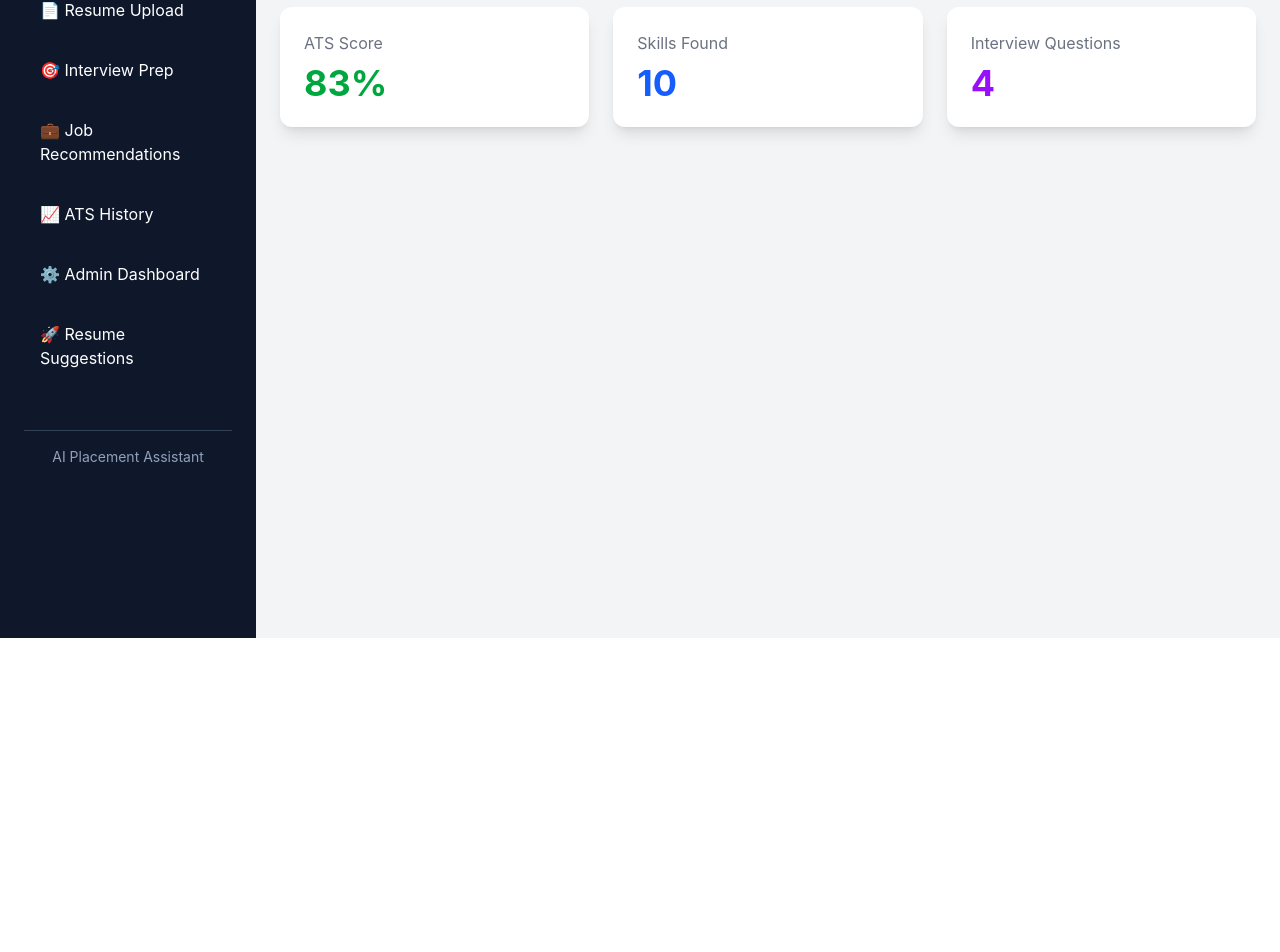
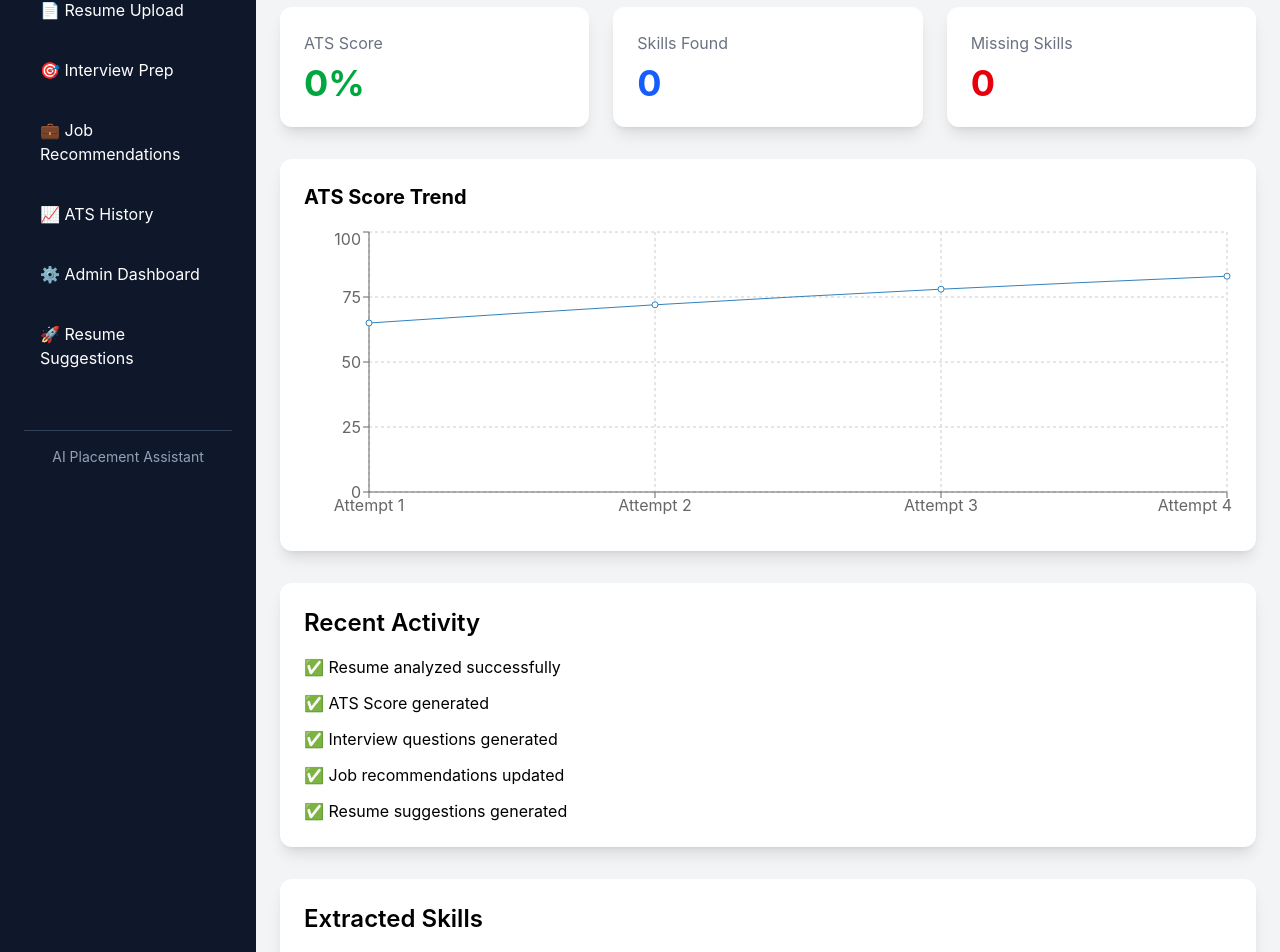
Before and after one commit to MrAyush07/AI-Placement-Assistant, a React app in the folder frontend/: page /dashboard in a window 1280 px wide. Shown: the part 162-1114 px from the top of the page. Before the commit the page ends 800 px from the top, so only its background shows below. Built offline with nearby package versions, Linux system fonts and the light colour scheme; the HTML template or start-up script is replaced by a standard one.

Commit message:
Added ATS Trend Chart

```diff
--- a/frontend/package.json
+++ b/frontend/package.json
@@ -15,6 +15,7 @@
     "react": "^19.2.6",
     "react-dom": "^19.2.6",
     "react-router-dom": "^7.17.0",
+    "recharts": "^3.8.1",
     "tailwindcss": "^4.3.1"
   },
   "devDependencies": {
--- /dev/null
+++ b/frontend/src/components/ATSChart.jsx
@@ -0,0 +1,60 @@
+import {
+  LineChart,
+  Line,
+  XAxis,
+  YAxis,
+  Tooltip,
+  CartesianGrid,
+  ResponsiveContainer,
+} from "recharts";
+
+function ATSChart() {
+  const data = [
+    {
+      name: "Attempt 1",
+      score: 65,
+    },
+    {
+      name: "Attempt 2",
+      score: 72,
+    },
+    {
+      name: "Attempt 3",
+      score: 78,
+    },
+    {
+      name: "Attempt 4",
+      score: 83,
+    },
+  ];
+
+  return (
+    <div className="bg-white p-6 rounded-xl shadow-lg">
+      <h2 className="text-xl font-bold mb-4">
+        ATS Score Trend
+      </h2>
+
+      <ResponsiveContainer
+        width="100%"
+        height={300}
+      >
+        <LineChart data={data}>
+          <CartesianGrid strokeDasharray="3 3" />
+
+          <XAxis dataKey="name" />
+
+          <YAxis />
+
+          <Tooltip />
+
+          <Line
+            type="monotone"
+            dataKey="score"
+          />
+        </LineChart>
+      </ResponsiveContainer>
+    </div>
+  );
+}
+
+export default ATSChart;
--- a/frontend/src/pages/Dashboard.jsx
+++ b/frontend/src/pages/Dashboard.jsx
@@ -1,7 +1,21 @@
+import { useEffect, useState } from "react";
 import Sidebar from "../components/Sidebar";
 import Navbar from "../components/Navbar";
+import ATSChart from "../components/ATSChart";
 
 function Dashboard() {
+  const [atsData, setAtsData] = useState(null);
+
+  useEffect(() => {
+    const data = JSON.parse(
+      localStorage.getItem("atsData")
+    );
+
+    if (data) {
+      setAtsData(data);
+    }
+  }, []);
+
   return (
     <div className="flex">
       <Sidebar />
@@ -14,7 +28,11 @@ function Dashboard() {
             Dashboard
           </h1>
 
+          {/* Stats Cards */}
+
           <div className="grid grid-cols-1 md:grid-cols-3 gap-6">
+
+            {/* ATS Score */}
 
             <div className="bg-white shadow-lg rounded-xl p-6">
               <h3 className="text-gray-500">
@@ -22,9 +40,11 @@ function Dashboard() {
               </h3>
 
               <h1 className="text-4xl font-bold text-green-600 mt-2">
-                83%
+                {atsData?.atsScore || 0}%
               </h1>
             </div>
+
+            {/* Skills Found */}
 
             <div className="bg-white shadow-lg rounded-xl p-6">
               <h3 className="text-gray-500">
@@ -32,21 +52,85 @@ function Dashboard() {
               </h3>
 
               <h1 className="text-4xl font-bold text-blue-600 mt-2">
-                10
+                {atsData?.foundSkills?.length || 0}
               </h1>
             </div>
 
+            {/* Missing Skills */}
+
             <div className="bg-white shadow-lg rounded-xl p-6">
               <h3 className="text-gray-500">
-                Interview Questions
+                Missing Skills
               </h3>
 
-              <h1 className="text-4xl font-bold text-purple-600 mt-2">
-                4
+              <h1 className="text-4xl font-bold text-red-600 mt-2">
+                {atsData?.missingSkills?.length || 0}
               </h1>
             </div>
 
           </div>
+
+          {/* ATS Chart */}
+
+          <div className="mt-8">
+            <ATSChart />
+          </div>
+
+          {/* Recent Activity */}
+
+          <div className="bg-white shadow-lg rounded-xl p-6 mt-8">
+            <h2 className="text-2xl font-semibold mb-4">
+              Recent Activity
+            </h2>
+
+            <ul className="space-y-3">
+
+              <li>
+                ✅ Resume analyzed successfully
+              </li>
+
+              <li>
+                ✅ ATS Score generated
+              </li>
+
+              <li>
+                ✅ Interview questions generated
+              </li>
+
+              <li>
+                ✅ Job recommendations updated
+              </li>
+
+              <li>
+                ✅ Resume suggestions generated
+              </li>
+
+            </ul>
+          </div>
+
+          {/* Skills Section */}
+
+          <div className="bg-white shadow-lg rounded-xl p-6 mt-8">
+            <h2 className="text-2xl font-semibold mb-4">
+              Extracted Skills
+            </h2>
+
+            <div className="flex flex-wrap gap-3">
+
+              {atsData?.foundSkills?.map(
+                (skill, index) => (
+                  <span
+                    key={index}
+                    className="bg-blue-100 text-blue-700 px-3 py-1 rounded-full"
+                  >
+                    {skill}
+                  </span>
+                )
+              )}
+
+            </div>
+          </div>
+
         </div>
       </div>
     </div>
```
Also changed, not shown: 1 other file (tests, documents, lock files or other folders).
